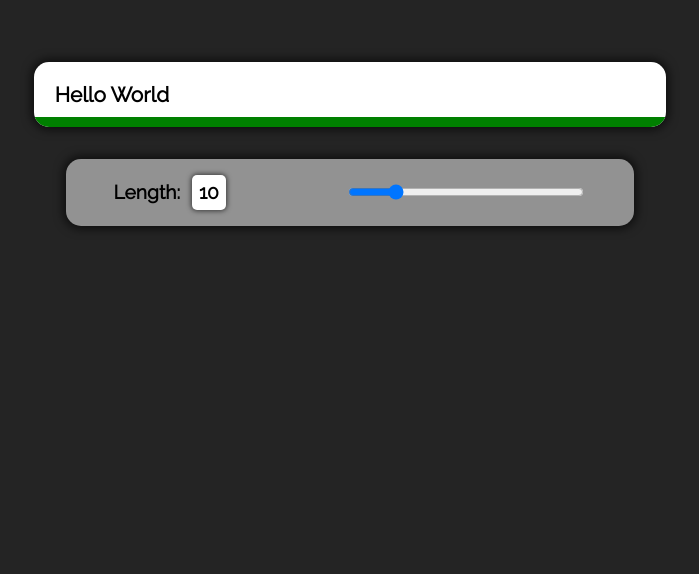
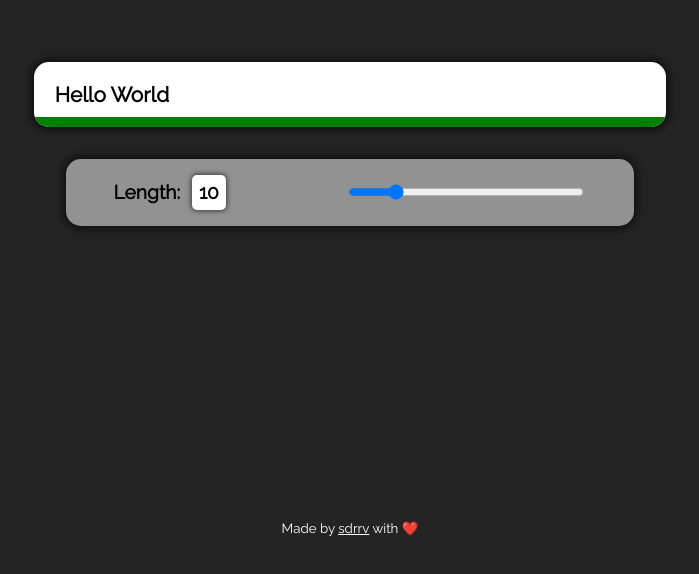
Before and after one commit to sdrrv/password-generator, a React (Vite) app: page / in a window 1280 px wide. Shown: the part 208-782 px from the top of the page, without its empty margins (290-989 px from the left). Built offline with nearby package versions, Linux system fonts and the light colour scheme.

Commit message:
Author footer added

```diff
--- a/src/components/App/App.component.scss
+++ b/src/components/App/App.component.scss
@@ -5,3 +5,17 @@
   align-items: center;
   flex-direction: column;
 }
+
+.author{
+  display: flex;
+  justify-content: center;
+  color: white;
+  a{
+    margin-right: 3px;
+    margin-left: 3px;
+    color: white;
+    &:hover{
+      color: indianred;
+    }
+  }
+}
--- a/src/components/App/App.tsx
+++ b/src/components/App/App.tsx
@@ -6,10 +6,15 @@ import { useState } from "react";
 function App() {
   const [passwordLength, setPasswordLength] = useState(10);
   return (
-    <div className="main-container">
-      <PasswordOutput />
-      <Options length={passwordLength} setLength={setPasswordLength} />
-    </div>
+    <>
+      <div className="main-container">
+        <PasswordOutput />
+        <Options length={passwordLength} setLength={setPasswordLength} />
+      </div>
+      <small className="author">
+        Made by <a href="https://github.com/sdrrv">sdrrv</a> with ❤️
+      </small>
+    </>
   );
 }
 
```
